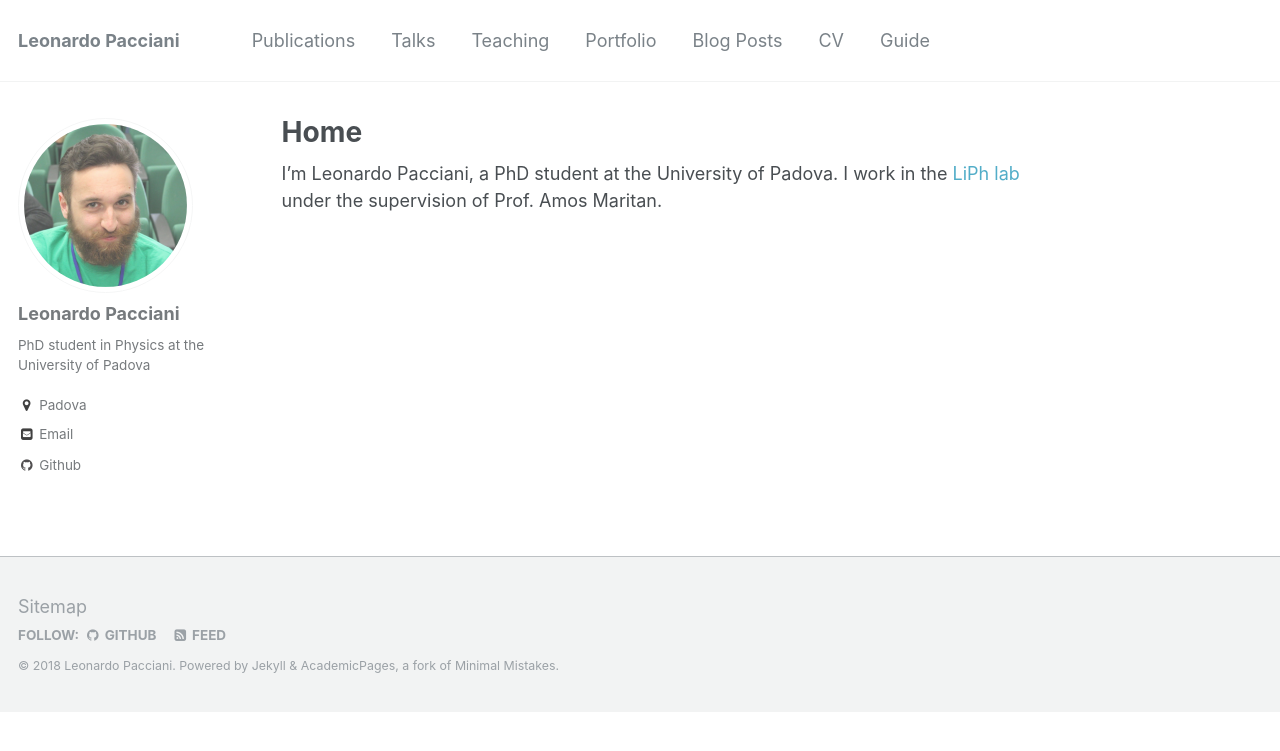
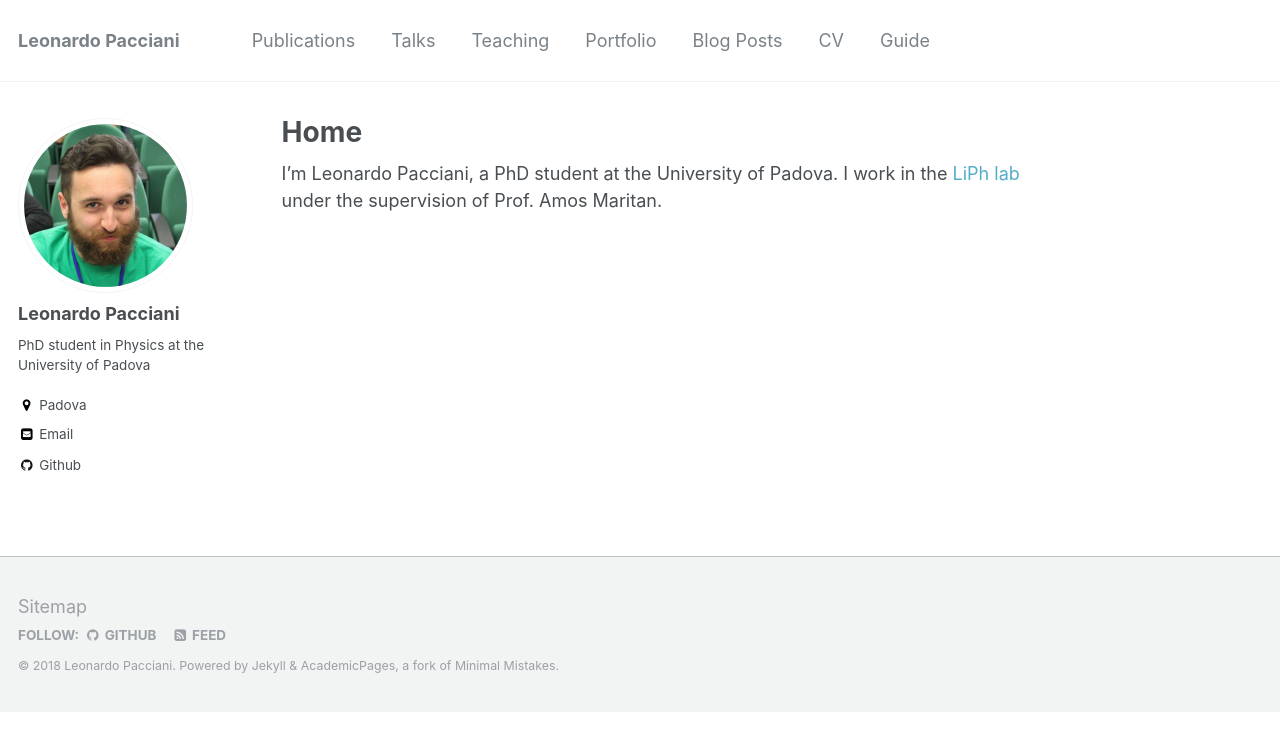
Before and after one commit to suweis/suweis.github.io, a Jekyll site: the page built from _pages/about.md, in a window 1280 px wide. Shown: the top 751 px of the page. Built offline with Jekyll 4.4.1, drawn with Linux system fonts in a browser that asks for light colours.

Commit message:
Changed default sidebar opacity

```diff
--- a/_sass/_sidebar.scss
+++ b/_sass/_sidebar.scss
@@ -15,7 +15,7 @@
 
   @include breakpoint($large) {
     @include span(2 of 12);
-    opacity: 0.75;
+    opacity: 1;
     -webkit-transition: opacity 0.2s ease-in-out;
             transition: opacity 0.2s ease-in-out;
 
```
Also changed, not shown: _pages/about.md (+1 -1 lines).
